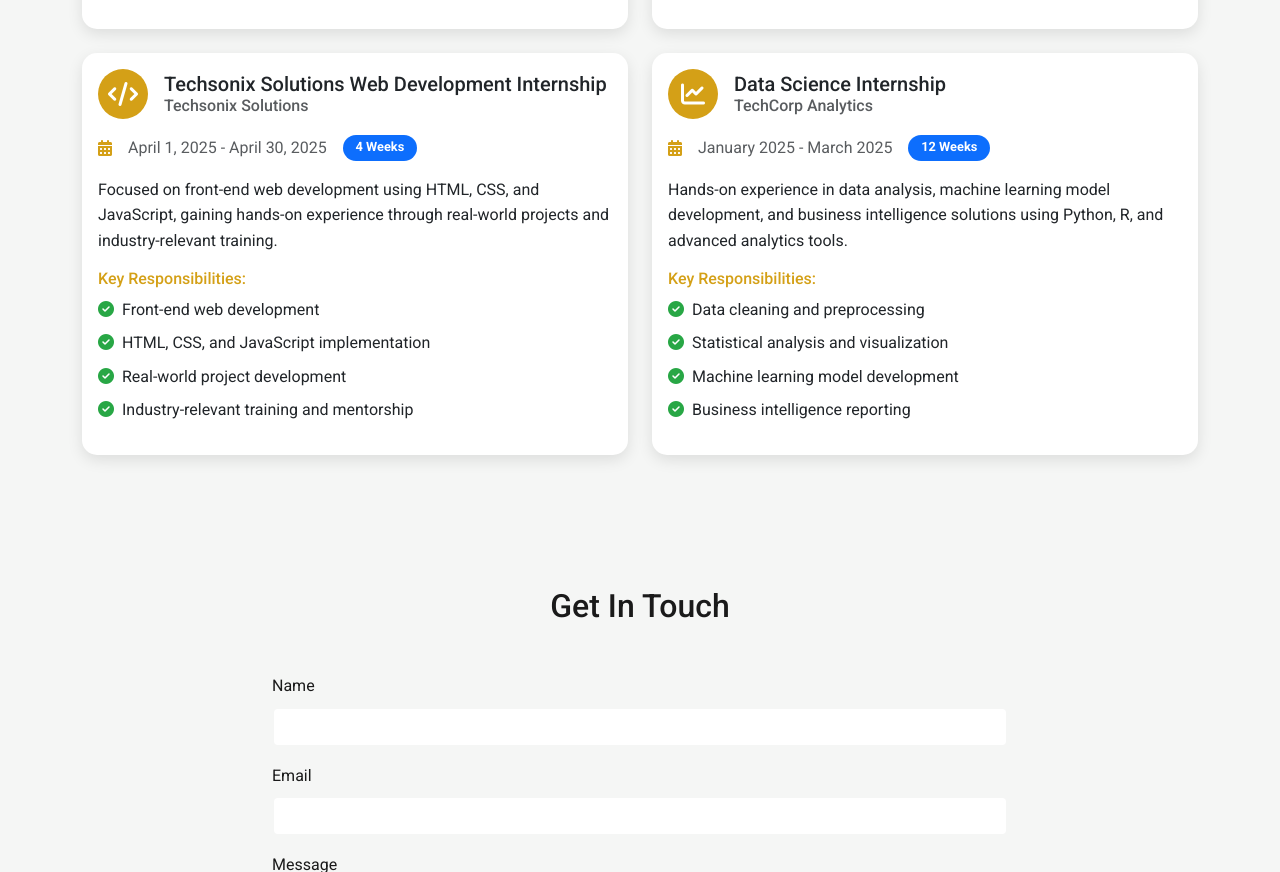
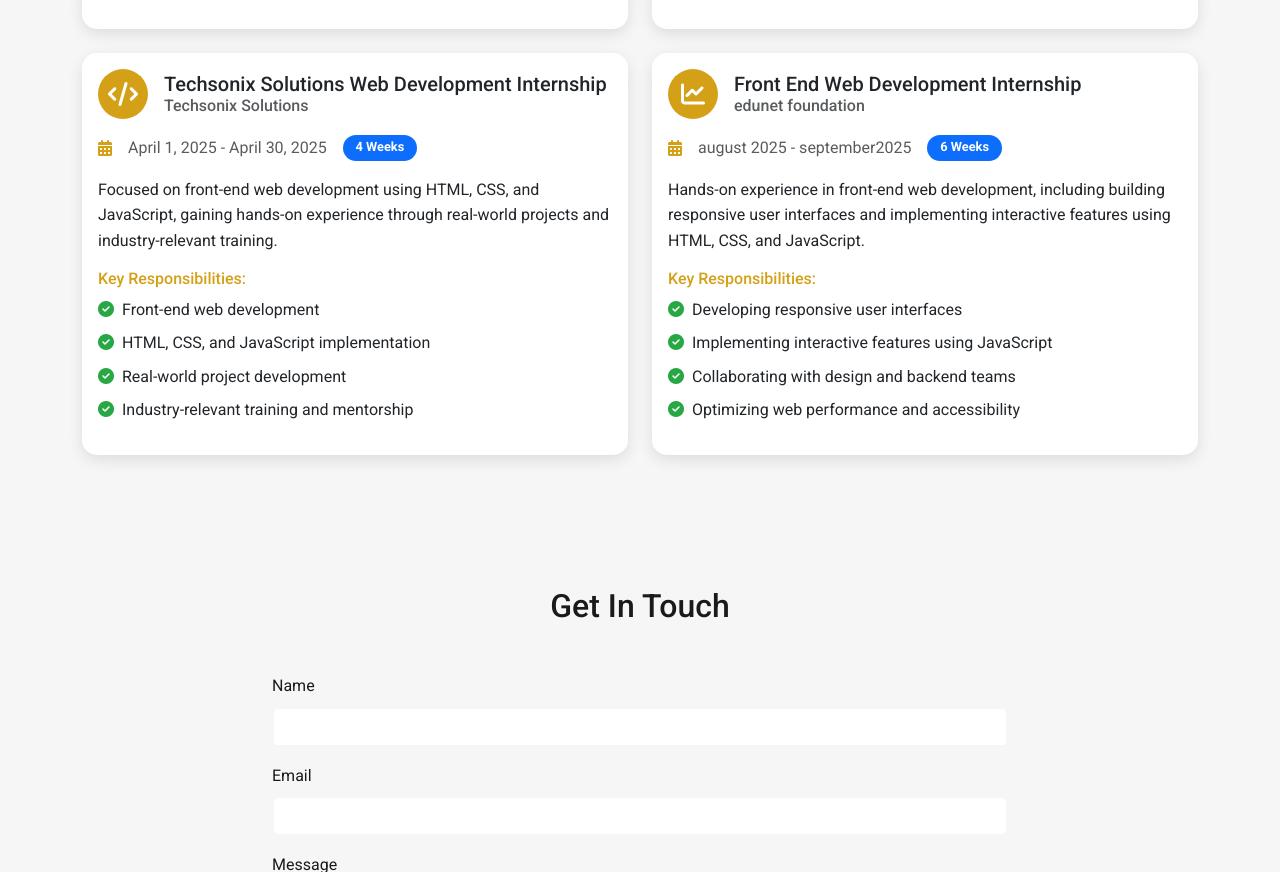
Before and after one commit to DasariDeviPrasanna/portfolio, a website: page portfolio.html in a window 1280 px wide. Shown: the part 5693-6565 px from the top of the page. Drawn offline with nearby package versions, Linux system fonts and the light colour scheme; a script that the page names is missing.

Commit message:
Update portfolio.html

```diff
--- a/portfolio.html
+++ b/portfolio.html
@@ -2561,23 +2561,23 @@
                                     <i class="fas fa-chart-line"></i>
                                 </div>
                                 <div>
-                                    <h5 class="card-title mb-1">Data Science Internship</h5>
-                                    <h6 class="card-subtitle text-muted">TechCorp Analytics</h6>
+                                    <h5 class="card-title mb-1">Front End Web Development Internship</h5>
+                                    <h6 class="card-subtitle text-muted">edunet foundation</h6>
                                 </div>
                             </div>
                             <div class="internship-duration mb-3">
                                 <i class="fas fa-calendar-alt me-2"></i>
-                                <span class="text-muted">January 2025 - March 2025</span>
-                                <span class="badge bg-primary ms-2">12 Weeks</span>
+                                <span class="text-muted">august 2025 - september2025</span>
+                                <span class="badge bg-primary ms-2">6 Weeks</span>
                             </div>
                             <div class="internship-description">
-                                <p class="card-text mb-3">Hands-on experience in data analysis, machine learning model development, and business intelligence solutions using Python, R, and advanced analytics tools.</p>
+                                <p class="card-text mb-3">Hands-on experience in front-end web development, including building responsive user interfaces and implementing interactive features using HTML, CSS, and JavaScript.</p>
                                 <h6 class="text-primary mb-2">Key Responsibilities:</h6>
                                 <ul class="list-unstyled">
-                                    <li class="mb-2"><i class="fas fa-check-circle text-success me-2"></i>Data cleaning and preprocessing</li>
-                                    <li class="mb-2"><i class="fas fa-check-circle text-success me-2"></i>Statistical analysis and visualization</li>
-                                    <li class="mb-2"><i class="fas fa-check-circle text-success me-2"></i>Machine learning model development</li>
-                                    <li class="mb-2"><i class="fas fa-check-circle text-success me-2"></i>Business intelligence reporting</li>
+                                    <li class="mb-2"><i class="fas fa-check-circle text-success me-2"></i>Developing responsive user interfaces</li>
+                                    <li class="mb-2"><i class="fas fa-check-circle text-success me-2"></i>Implementing interactive features using JavaScript</li>
+                                    <li class="mb-2"><i class="fas fa-check-circle text-success me-2"></i>Collaborating with design and backend teams</li>
+                                    <li class="mb-2"><i class="fas fa-check-circle text-success me-2"></i>Optimizing web performance and accessibility</li>
                                 </ul>
                             </div>
                         </div>
```
